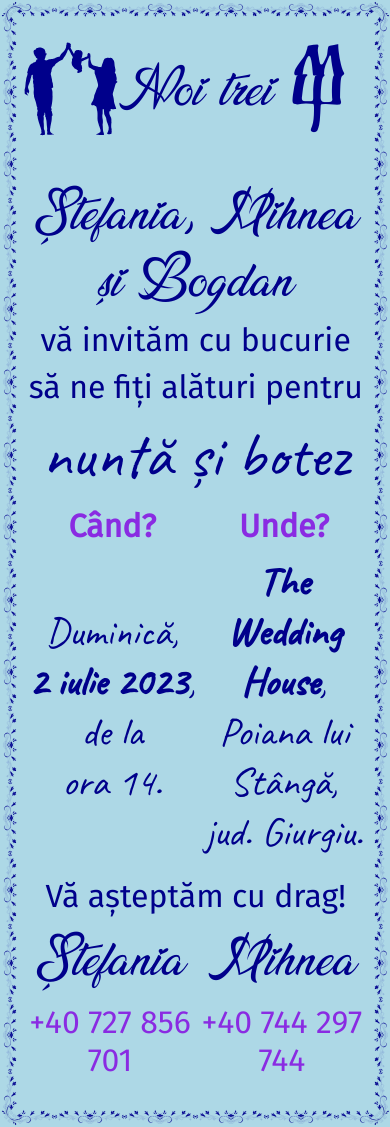
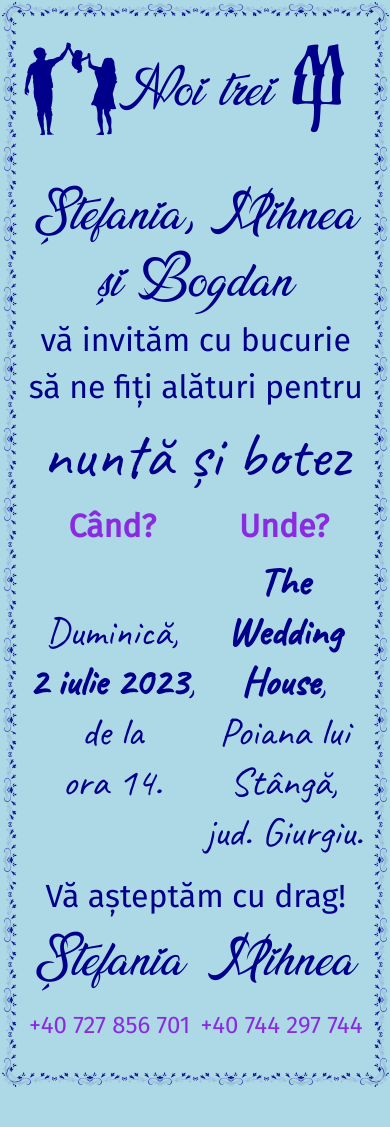
Before and after one commit to mihnea-mihai/noitrei, a Jekyll site: the page built from invitatie.md, in a window 390 px wide. Built offline with Jekyll 4.4.1, drawn with Linux system fonts in a browser that asks for light colours; after the commit the page ends 1089 px from its top, so only the background shows below that.

Commit message:
Change phone number size for not breaking

```diff
--- a/_includes/html/phone.html
+++ b/_includes/html/phone.html
@@ -1 +1 @@
-<a href="tel:{{ include.phone }}">{{ include.phone }}</a>
+<a href="tel:{{ include.phone }}" class="phone">{{ include.phone }}</a>
--- a/assets/css/typography.css
+++ b/assets/css/typography.css
@@ -61,3 +61,7 @@ a {
 .site > main {
     font-size: 0.75em;
 }
+
+.phone {
+    font-size: max(min(1em, 5vw), 0.75em);
+}
```
